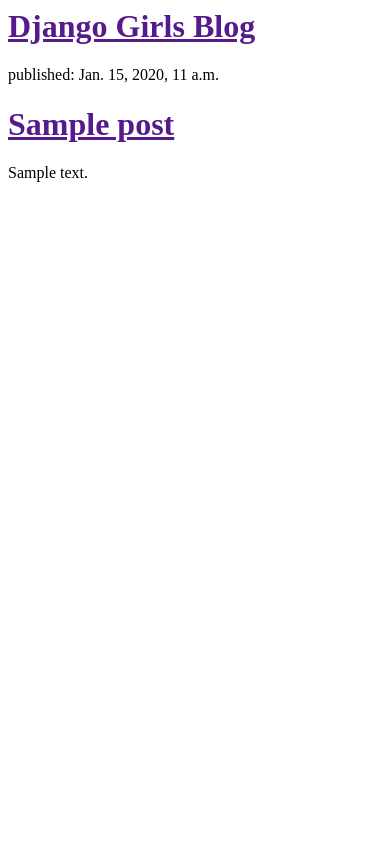
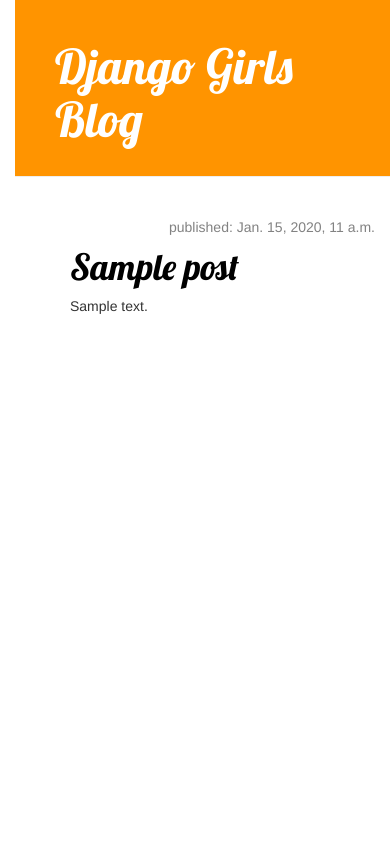
Before and after one commit to nikakoprivnikar/my-first-blog, a Django app: template blog/templates/blog/post_list.html in a window 390 px wide. Run offline with Django 3.2, Linux system fonts and the light colour scheme; the template is opened without the code that fills it: values that come from a table or form of the project are taken from there, others are empty; tables that the repository leaves empty hold one stand-in row (values such as "Sample post"); some libraries are stand-ins or nearby versions.

Commit message:
Added view and template for detailed blog post as well as CSS for the site.

```diff
--- /dev/null
+++ b/blog/static/css/blog.css
@@ -0,0 +1,53 @@
+h1 a {
+	color: #FCA205;
+	font-family: 'Lobster';
+}
+body {
+	padding-left: 15px;
+}
+.page-header {
+    background-color: #ff9400;
+    margin-top: 0;
+    padding: 20px 20px 20px 40px;
+}
+
+.page-header h1, .page-header h1 a, .page-header h1 a:visited, .page-header h1 a:active {
+    color: #ffffff;
+    font-size: 36pt;
+    text-decoration: none;
+}
+.content {
+    margin-left: 40px;
+}
+
+h1, h2, h3, h4 {
+    font-family: 'Lobster', cursive;
+}
+
+.date {
+    float: right;
+    color: #828282;
+}
+
+.save {
+    float: right;
+}
+
+.post-form textarea, .post-form input {
+    width: 100%;
+}
+
+.top-menu, .top-menu:hover, .top-menu:visited {
+    color: #ffffff;
+    float: right;
+    font-size: 26pt;
+    margin-right: 20px;
+}
+
+.post {
+    margin-bottom: 70px;
+}
+
+.post h1 a, .post h1 a:visited {
+    color: #000000;
+}
--- /dev/null
+++ b/blog/templates/blog/base.html
@@ -0,0 +1,23 @@
+{% load staticfiles %}
+<html>
+    <head>
+        <title>Django Girls blog</title>
+		<link rel="stylesheet" href="//maxcdn.bootstrapcdn.com/bootstrap/3.2.0/css/bootstrap.min.css">
+		<link rel="stylesheet" href="//maxcdn.bootstrapcdn.com/bootstrap/3.2.0/css/bootstrap-theme.min.css">
+		<link rel="stylesheet" href="{% static "css/blog.css" %}">
+		<link href="http://fonts.googleapis.com/css?family=Lobster&subset=latin,latin-ext" rel="stylesheet" ty
+    </head>
+    <body>
+        <div class="page-header">
+    <h1><a href="/">Django Girls Blog</a></h1>
+		</div>
+<div class="content container">
+    <div class="row">
+        <div class="col-md-8">
+		{% block content %}
+            {% endblock %}
+        </div>
+    </div>
+</div>
+    </body>
+</html>
--- a/blog/templates/blog/post_list.html
+++ b/blog/templates/blog/post_list.html
@@ -1,17 +1,12 @@
-<html>
-    <head>
-        <title>Django Girls blog</title>
-    </head>
-    <body>
-        <div>
-            <h1><a href="">Django Girls Blog</a></h1>
-        </div>
-{% for post in posts %}
-    <div>
-        <p>published: {{ post.published_date }}</p>
-        <h1><a href="">{{ post.title }}</a></h1>
-        <p>{{ post.text|linebreaks }}</p>
-    </div>
-{% endfor %}
-    </body>
-</html>
+{% extends "blog/base.html" %}
+            {% block content %}
+			{% for post in posts %}
+                <div class="post">
+                    <div class="date">
+                        <p>published: {{ post.published_date }}</p>
+                    </div>
+                    <h1><a href="{% url "post_detail" pk=post.pk %}">{{ post.title }}</a></h1>
+                    <p>{{ post.text|linebreaks }}</p>
+                </div>
+            {% endfor %}
+   {% endblock content %}
--- a/blog/urls.py
+++ b/blog/urls.py
@@ -2,4 +2,5 @@ from django.conf.urls import url
 from . import views
 urlpatterns = [
     url(r'^$', views.post_list, name='post_list'),
+    url(r'^post/(?P<pk>[0-9]+)/$', views.post_detail, name='post_detail'),
 ]
```
Also changed, not shown: blog/templates/blog/post_detail.html (added, +13 -0 lines), blog/views.py (+6 -1 lines).
